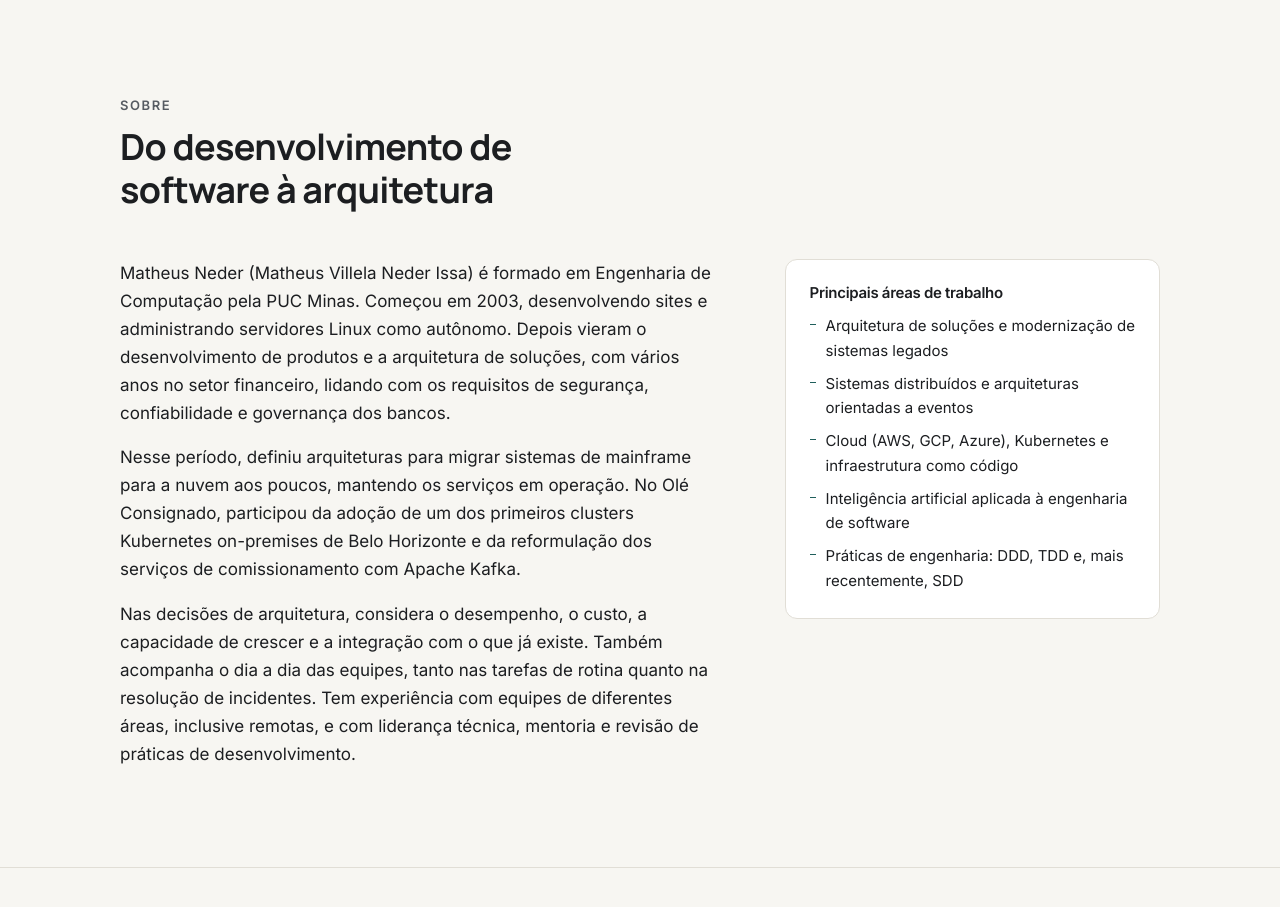
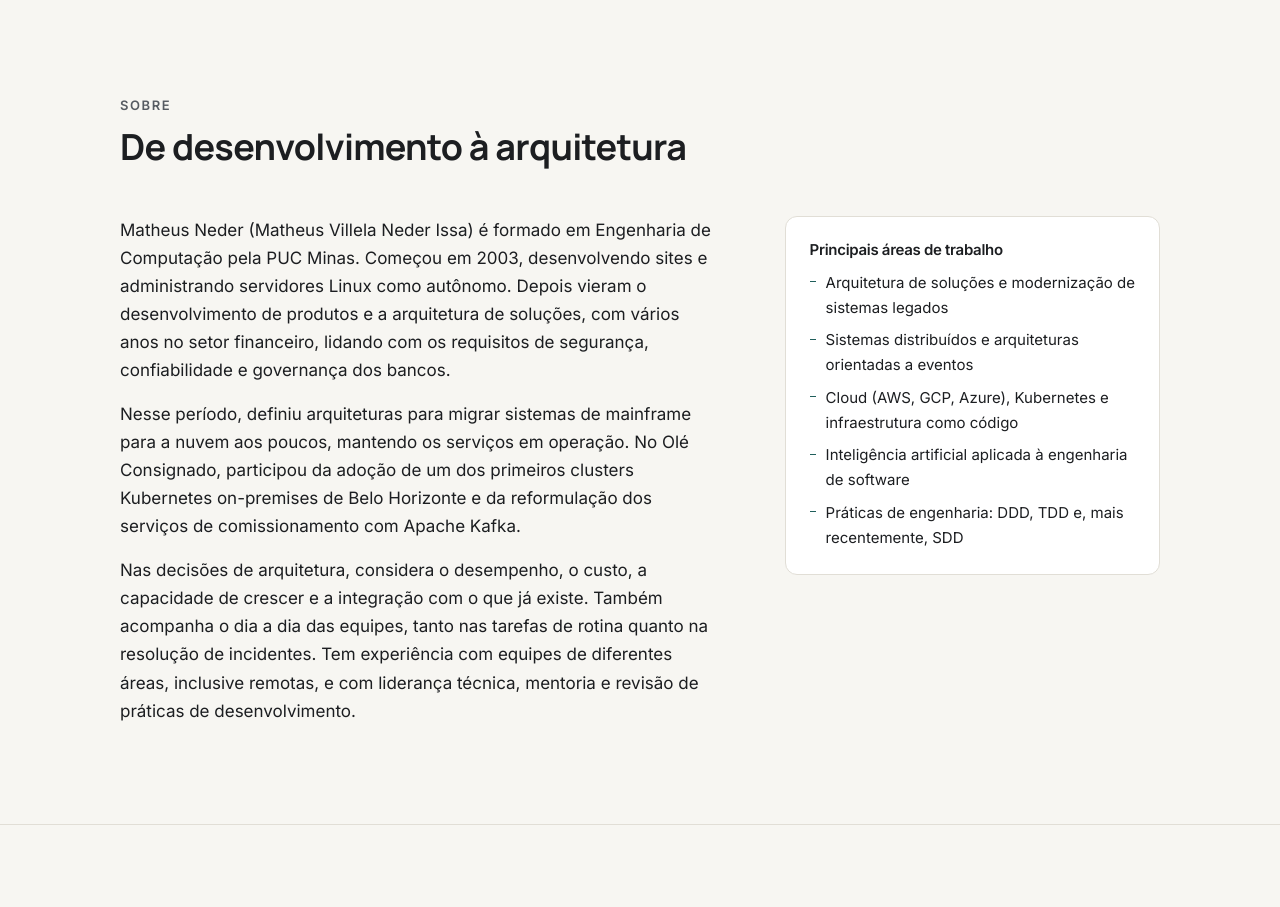
Before and after one commit to matheusneder/matheusneder-website, a plain HTML site: page pt-br/index.html in a window 1280 px wide. Shown: the part 800-1707 px from the top of the page. Drawn offline with Linux system fonts and the light colour scheme.

Commit message:
Shorten Portuguese About heading

```diff
--- a/pt-br/index.html
+++ b/pt-br/index.html
@@ -169,7 +169,7 @@
       <div class="container">
         <div class="section-head">
           <p class="eyebrow">Sobre</p>
-          <h2 id="sobre-title">Do desenvolvimento de software à arquitetura</h2>
+          <h2 id="sobre-title">De desenvolvimento à arquitetura</h2>
         </div>
         <div class="about-grid">
           <div class="about-text">
```
